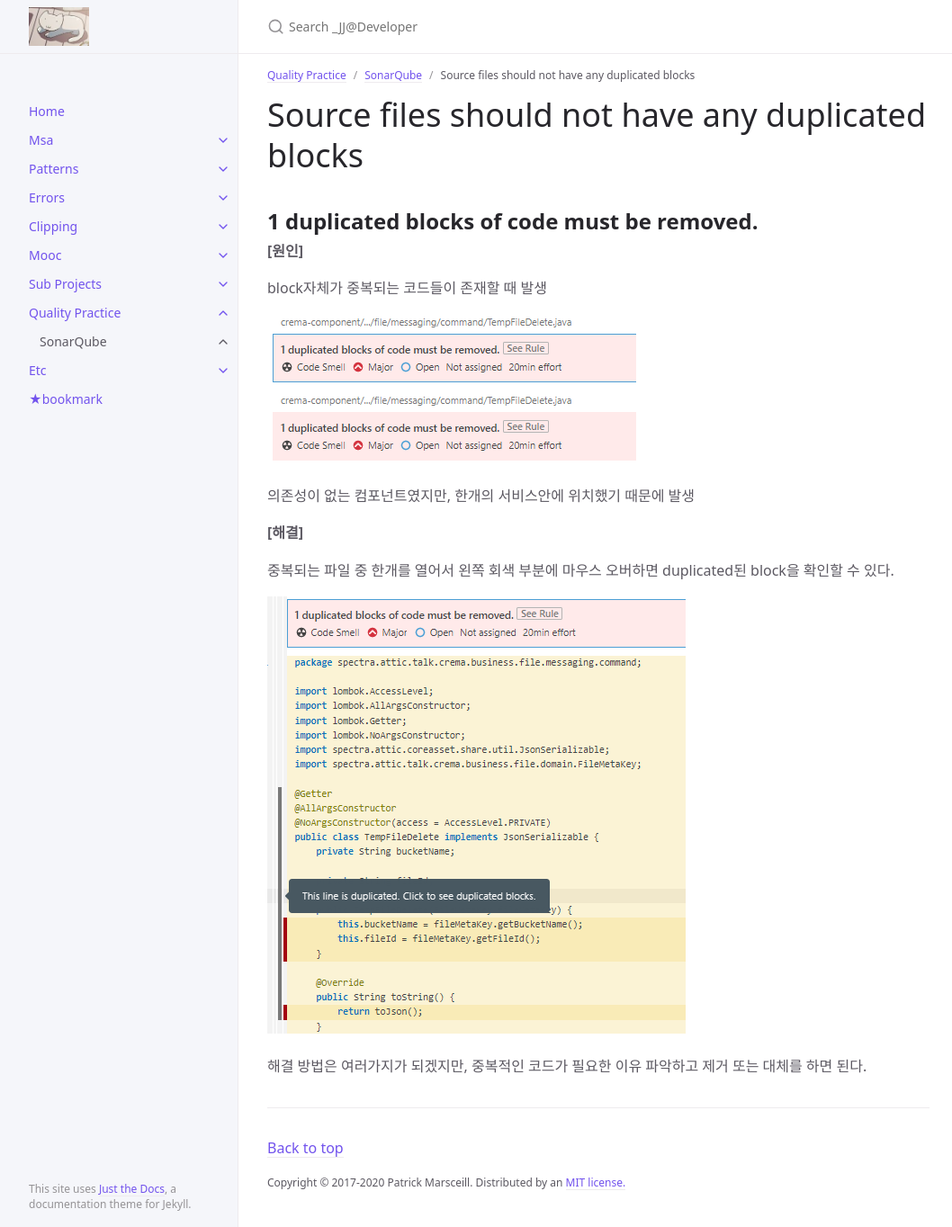
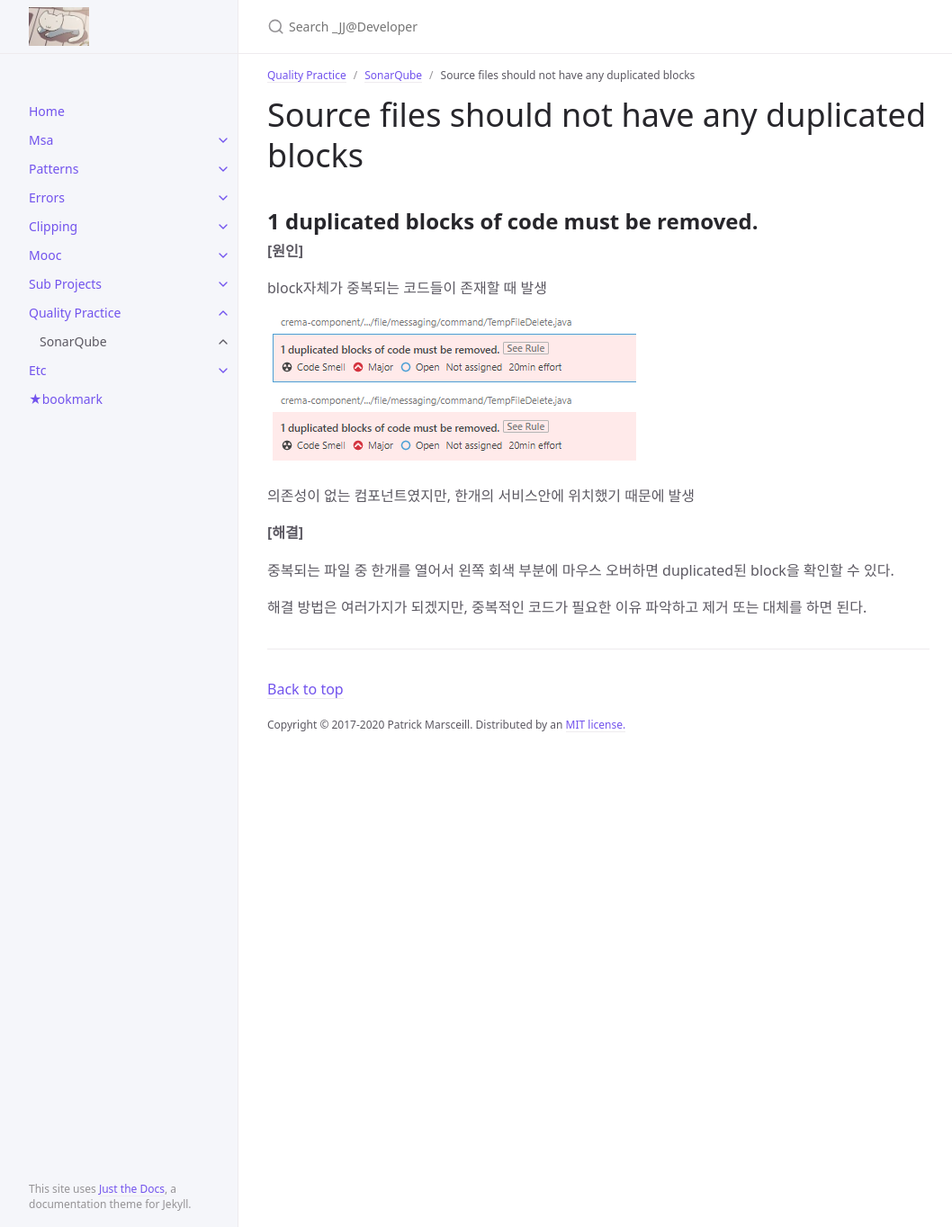
Before and after one commit to tnfhrnsss/tnfhrnsss.github.io, a Jekyll site: the page built from docs/quality/sonarqube/Source files should not have any duplicated blocks.md, in a window 1280 px wide and 1364 px high. Shown: the whole window at 90% size, without its empty margins (107-1165 px from the left). Built offline with Jekyll 4.4.1, drawn with Linux system fonts in a browser that asks for light colours.

Commit message:
modify sonarqube

```diff
--- a/docs/quality/sonarqube/Source files should not have any duplicated blocks.md
+++ b/docs/quality/sonarqube/Source files should not have any duplicated blocks.md
@@ -22,6 +22,4 @@ block자체가 중복되는 코드들이 존재할 때 발생
 
 중복되는 파일 중 한개를 열어서 왼쪽 회색 부분에 마우스 오버하면 duplicated된 block을 확인할 수 있다.
 
-![img1.png](../img/img1.png)
-
 해결 방법은 여러가지가 되겠지만, 중복적인 코드가 필요한 이유 파악하고 제거 또는 대체를 하면 된다.
```
Also changed, not shown: docs/quality/sonarqube/img/img1.png (deleted), 1 other file.
